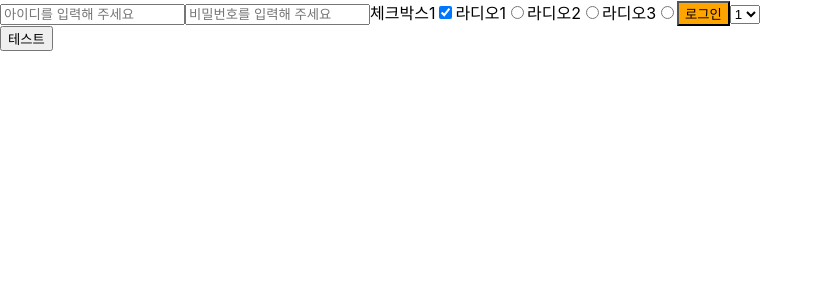
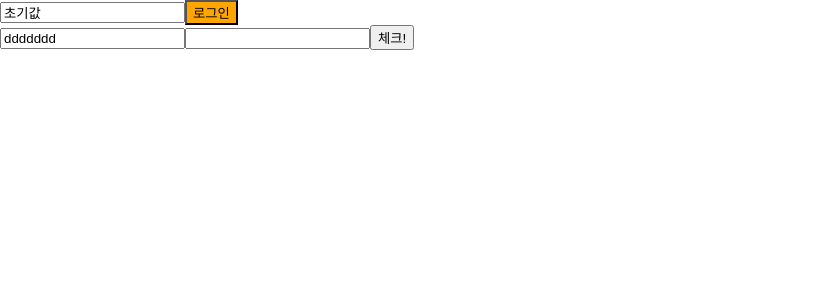
Before and after one commit to kangaroo19/common_component, a React (Create React App) app: page / in a window 1280 px wide. Shown: the top 300 px of the page, without its empty margins (0-823 px from the left). Built offline with nearby package versions, Linux system fonts and the light colour scheme.

Commit message:
eslint,prettier 적용 및 컴포넌트 수정

```diff
--- a/src/App.js
+++ b/src/App.js
@@ -3,12 +3,13 @@ import CustomButton from './components/buttons/CustomButton.jsx';
 import FormMain from './components/input/FormMain';
 import SelectMain from './components/select/SelectMain.jsx';
 import { useInputFieldHook } from './utils/hook/useInputFieldHook.js';
+import Home from './Home.jsx';
 
 const initialState = {
   id: '',
   pw: '',
   checkbox1: true, //첫 랜더링시 체크상태로
-  radio1: null,
+  radio1: '라디오1',
 };
 // onChangeFormData (커스텀훅)을 FormMain 컴포넌트에 두려 했으나
 // 버튼 컴포넌트 때문에 안됨
@@ -21,28 +22,28 @@ const initialState = {
 // zustand 코드로 구현하면 로그인,회원가입 둘다 같이 상태공유가되므로
 // 안됨!
 function App() {
-  const { formData, onChangeFormData } = useInputFieldHook(initialState);
-  const onClick = (event) => {
-    event.preventDefault();
-    console.log(formData);
-  };
-  const [value, setValue] = useState(123);
-  console.dir(setValue);
+  const { formData, onChangeFormData, onClickFormData } = useInputFieldHook({
+    id: '초기값',
+    pw: '',
+    checkbox1: true, //첫 랜더링시 체크상태로
+    radio1: '라디오1',
+  });
+
   return (
     <>
       <FormMain onChange={onChangeFormData}>
         <FormMain.Input
           name="id"
           placeholder="아이디를 입력해 주세요"
-          value={formData.id}
+          defaultValue={formData.id}
         />
-        <FormMain.Input
+        {/* <FormMain.Input
           type="password"
           name="pw"
           placeholder="비밀번호를 입력해 주세요"
           value={formData.pw}
-        />
-        <FormMain.Label htmlFor="checkbox1">체크박스1</FormMain.Label>
+        /> */}
+        {/* <FormMain.Label htmlFor="checkbox1">체크박스1</FormMain.Label>
         <FormMain.Checkbox
           name="checkbox1"
           id="checkbox1"
@@ -54,25 +55,20 @@ function App() {
         </>
         <>
           <FormMain.Label htmlFor="radio2">라디오2</FormMain.Label>
-          <FormMain.Radio name="radio1" value="라디오2" id="radio2" />
+          <FormMain.Radio name="radio1" value="라디오2" id="radio2" checked />
         </>
         <>
           <FormMain.Label htmlFor="radio3">라디오3</FormMain.Label>
           <FormMain.Radio name="radio1" value="라디오3" id="radio3" />
-        </>
+        </> */}
         <FormMain.Button
           type="button"
           styleID="login"
           text="로그인"
-          onClick={onClick}
+          onClick={onClickFormData}
         />
-        <SelectMain name="select">
-          <SelectMain.Option value="1">1</SelectMain.Option>
-          <SelectMain.Option value="2">2</SelectMain.Option>
-          <SelectMain.Option value="3">3</SelectMain.Option>
-        </SelectMain>
       </FormMain>
-      <CustomButton text="테스트" styleID="B" />
+      <Home />
     </>
   );
 }
--- a/src/Home.jsx
+++ b/src/Home.jsx
@@ -1,24 +1,26 @@
-import FormMain from './components/input/FormMain';
-// import { useInputField } from './utils/zustand/useInputField';
-import { useInputFieldHook } from './utils/hook/useInputFieldHook';
+import { useState } from 'react';
 export default function Home() {
-  const { formData, onChangeFormData } = useInputFieldHook();
+  const [formData, setFormData] = useState({
+    id2: 'ddddddd',
+    pw2: '',
+  });
+  const onChange = (event) => {
+    const {
+      target: { value, name },
+    } = event;
+    setFormData({ ...formData, [name]: value });
+  };
   const onClick = (event) => {
     event.preventDefault();
     console.log(formData);
   };
   return (
     <>
-      <FormMain onChange={onChangeFormData}>
-        <FormMain.Input name="id2" />
-        <FormMain.Input name="pw2" />
-        <FormMain.Button
-          type="submit"
-          styleID="login"
-          text="로그인"
-          onClick={onClick}
-        />
-      </FormMain>
+      <form action="" onChange={onChange}>
+        <input type="text" name="id2" value={formData.id2} />
+        <input type="text" name="pw2" />
+        <button onClick={onClick}>체크!</button>
+      </form>
     </>
   );
 }
--- a/src/components/input/component/InputFieldCustom.jsx
+++ b/src/components/input/component/InputFieldCustom.jsx
@@ -11,25 +11,29 @@ import styles from '../style/InputCustom.module.css';
 // 원래는 type 도 프롭으로 줘서 버튼,인풋 둘다 사용가능하게 하려했는데
 // 버튼 같은 경우 onChange가 안달리고
 // 인풋 같은 경우에는 onClick이 안달리므로 타입 기준으로 컴포넌트 나눔
-export default function InputFieldCustom({
-  type = 'text',
-  styleID,
-  name,
-  placeholder,
-  value
-}) {
+export default function InputFieldCustom({ type = 'text', styleID, name, placeholder, defaultValue }) {
   if (type !== 'text' && type !== 'password') {
-    throw new Error(
-      `Invalid type '${type}' for InputButtonCustom. Type must be 'text' or 'password'.`
-    );
+    throw new Error(`Invalid type '${type}' for InputButtonCustom. Type must be 'text' or 'password'.`);
   }
   return (
     <input
       type={type}
       name={name}
-      value={value}
+      defaultValue={defaultValue}
       placeholder={placeholder}
       className={`${divideStyleIDString(styles, styleID)}`}
     />
   );
 }
+
+// 현재 문제점
+
+// form 컴포넌트와 인풋필드 컴포넌트 사용 하고 있음
+// form 컴포넌트에 이벤트 버블링 사용하여 form 컴포에만 onChange 이벤트 함수 할당
+// 이러면 input 컴포에는 onChange 함수 할당 안해도 됨
+
+// 근데 문제는 inupt 컴포 사용 할 때 onChange 함수가 없다고 warning 발생
+// input 컴포에 value 속성을 빼면 ㄱㅊ음
+// 근데 value 속성 빼면 초기값 할당 몬함
+
+// 초기값 같은 경우 defaultValue 로 속성을 주면 해결되는듯/..?
--- a/src/components/input/component/RadioButton.jsx
+++ b/src/components/input/component/RadioButton.jsx
@@ -1,12 +1,13 @@
 import divideStyleIDString from '../../../utils/divideStyleIDString';
 import styles from '../style/RadioButton.module.css';
 
-export default function RadioButton({ styleID, name, id, value }) {
+export default function RadioButton({ styleID, name, id, value, checked }) {
   return (
     <input
       type="radio"
       name={name}
       id={id}
+      defaultChecked={checked}
       value={value}
       className={`${divideStyleIDString(styles, styleID)}`}
     />
--- a/src/utils/hook/useInputFieldHook.js
+++ b/src/utils/hook/useInputFieldHook.js
@@ -8,16 +8,15 @@ export const useInputFieldHook = (initialState) => {
   const [formData, setFormData] = useState(initialState);
   const onChangeFormData = (event) => {
     const { name, value, checked, type } = event.target;
-    if (type === 'text' || type === 'password' || type === 'radio') {
-      //input[type="text"]
+    if (type === 'checkbox') {
       setFormData((prevState) => ({
         ...prevState,
-        [name]: value,
+        [name]: checked,
       }));
     } else {
       setFormData((prevState) => ({
         ...prevState,
-        [name]: checked,
+        [name]: value,
       }));
     }
   };
```
Also changed, not shown: package.json (+9 -0 lines), test.js (+2 -13 lines), .eslintrc.js (added), 2 other files (tests, documents, lock files or other folders).
